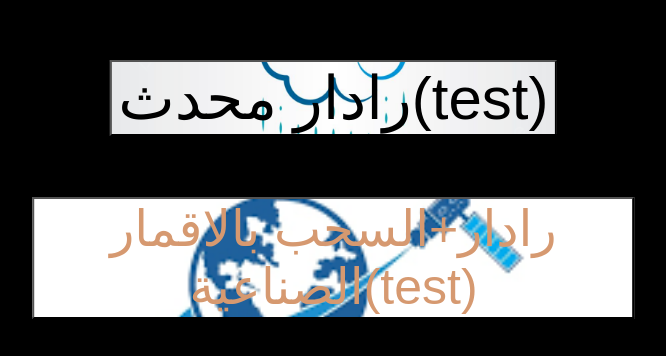
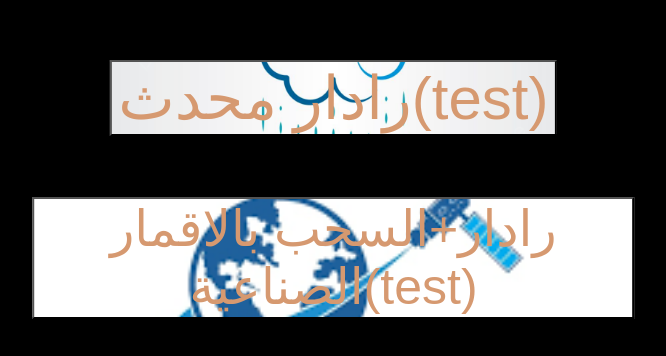
Before and after one commit to rmutairi/weather, a plain HTML site: page index.html in a window 1280 px wide. Shown: the part 142-498 px from the top of the page, without its empty margins (345-1011 px from the left). Drawn offline with nearby package versions, Linux system fonts and the light colour scheme.

Commit message:
Update index.html

```diff
--- a/index.html
+++ b/index.html
@@ -15,7 +15,7 @@
 
 
 
-  <button onclick="navigateTo3radar()" style="position: absolute;color:	d69970 ; top: 30%; left: 53%; transform: translate(-50%, -50%); font-size: 60px; background-image: url('rain.png'); background-size: cover; background-position: center;">رادار محدث(test)</button>
+  <button onclick="navigateTo3radar()" style="position: absolute;color:	#d69970 ; top: 30%; left: 53%; transform: translate(-50%, -50%); font-size: 60px; background-image: url('rain.png'); background-size: cover; background-position: center;">رادار محدث(test)</button>
 
 
 
```
